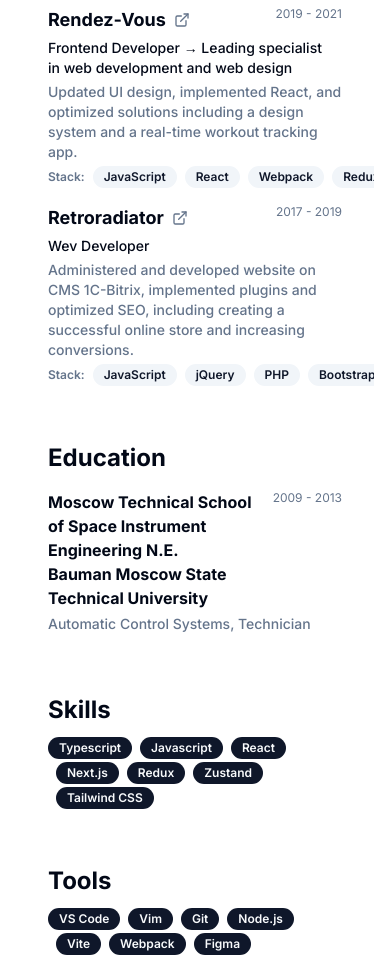
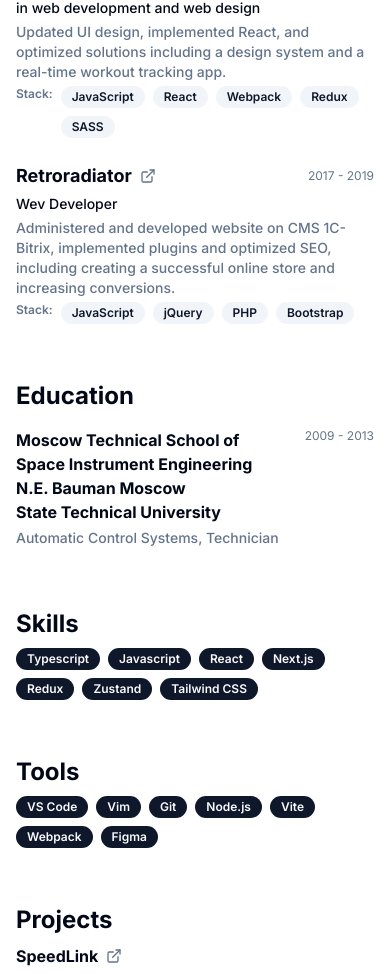
Before and after one commit to iTsygancov/itsygankov.com, a Next.js app: page / in a window 390 px wide. Shown: the part 1022-1997 px from the top of the page. Built offline with nearby package versions, Linux system fonts and the light colour scheme.

Commit message:
fix: remove mobile layout issues

```diff
--- a/src/app/layout.tsx
+++ b/src/app/layout.tsx
@@ -28,7 +28,7 @@ export default function RootLayout({
           fontSans.variable
         )}
       >
-        <main className='container relative mx-auto scroll-my-12 space-y-14 overflow-auto'>
+        <main className='relative mx-auto scroll-my-12 space-y-14 overflow-auto'>
           {children}
         </main>
         <Analytics />
--- a/src/app/page.tsx
+++ b/src/app/page.tsx
@@ -86,7 +86,7 @@ export default function Home() {
       <section className='mx-auto w-full max-w-2xl'>
         <div className='flex flex-col gap-2'>
           <h2 className='mb-2 text-2xl font-bold'>Work</h2>
-          <div className='space-y-4'>
+          <div className='space-y-6 sm:space-y-4'>
             {CV_DATA.work.map(
               ({ title, company, link, time, description, stack }) => (
                 <WorkCard
@@ -125,7 +125,7 @@ export default function Home() {
       </section>
       <section className='mx-auto w-full max-w-2xl'>
         <h2 className='mb-2 text-2xl font-bold'>Skills</h2>
-        <div className='space-x-2'>
+        <div className='flex flex-wrap gap-2'>
           {CV_DATA.skills.map((skill) => (
             <Badge
               className='cursor-pointer hover:bg-foreground hover:text-white'
@@ -138,7 +138,7 @@ export default function Home() {
       </section>
       <section className='mx-auto w-full max-w-2xl'>
         <h2 className='mb-2 text-2xl font-bold'>Tools</h2>
-        <div className='space-x-2'>
+        <div className='flex flex-wrap gap-2'>
           {CV_DATA.tools.map((tool) => (
             <Badge
               className='cursor-pointer hover:bg-foreground hover:text-white'
--- a/src/components/project-card.tsx
+++ b/src/components/project-card.tsx
@@ -34,7 +34,7 @@ const ProjectCard = ({
         </a>
       </h3>
       <p className='text-sm font-medium text-muted-foreground'>{description}</p>
-      <div className='space-x-2'>
+      <div className='flex flex-wrap gap-2'>
         {badges.map((badge) => (
           <Badge className='cursor-pointer' key={badge} variant='secondary'>
             {badge}
--- a/src/components/work-card.tsx
+++ b/src/components/work-card.tsx
@@ -20,7 +20,7 @@ const WorkCard = ({
 }: WorkCardProps) => {
   return (
     <div className='-space-y-1'>
-      <div className='flex justify-between'>
+      <div className='flex items-center justify-between'>
         <h3 className='text-lg font-bold'>
           <a
             className='flex items-center gap-2 underline-offset-4 hover:underline'
@@ -36,13 +36,15 @@ const WorkCard = ({
       </div>
       <p className='text-balance py-2 text-sm font-medium'>{title}</p>
       <p className='text-sm font-medium text-muted-foreground'>{description}</p>
-      <div className='flex items-center space-x-2 pt-2'>
+      <div className='flex items-start space-x-2 pt-2 md:items-center'>
         <h4 className='text-xs font-semibold text-muted-foreground'>Stack:</h4>
-        {stack.map((badge) => (
-          <Badge className='cursor-pointer' key={badge} variant='secondary'>
-            {badge}
-          </Badge>
-        ))}
+        <div className='flex flex-wrap gap-2'>
+          {stack.map((badge) => (
+            <Badge className='cursor-pointer' key={badge} variant='secondary'>
+              {badge}
+            </Badge>
+          ))}
+        </div>
       </div>
     </div>
   );
--- a/src/data/cv.tsx
+++ b/src/data/cv.tsx
@@ -36,7 +36,7 @@ export const CV_DATA = {
   work: [
     {
       title: "Lead Frontend Developer",
-      company: "DAAC System Integrator",
+      company: "DAAC Digital",
       link: "https://daacdigital.com",
       time: "2023 - Present",
       description:
```
